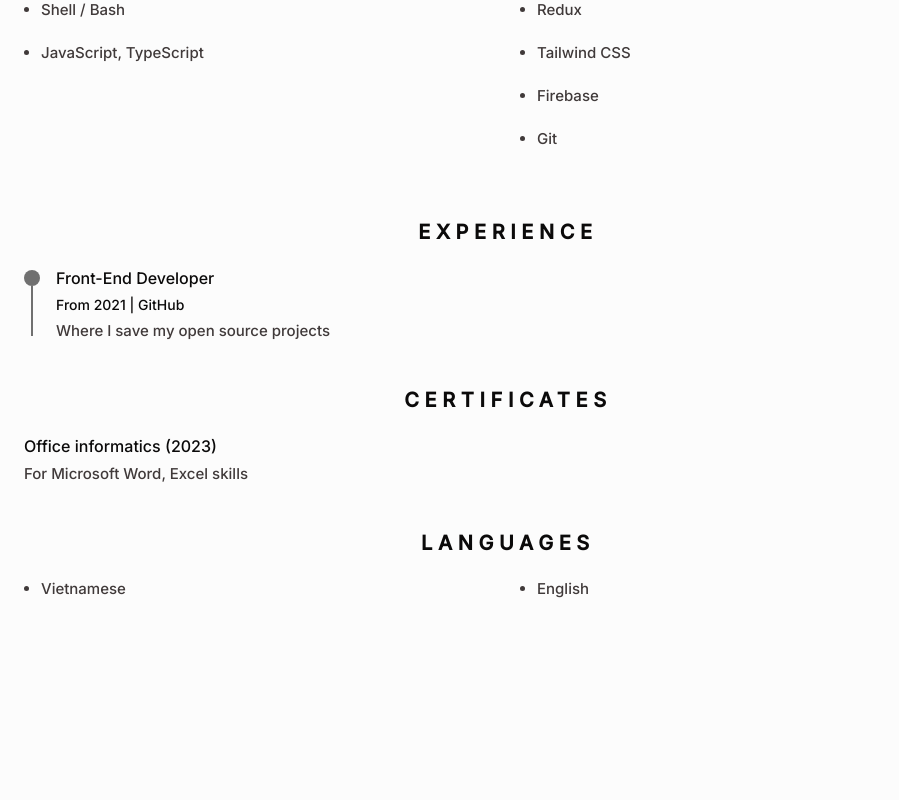
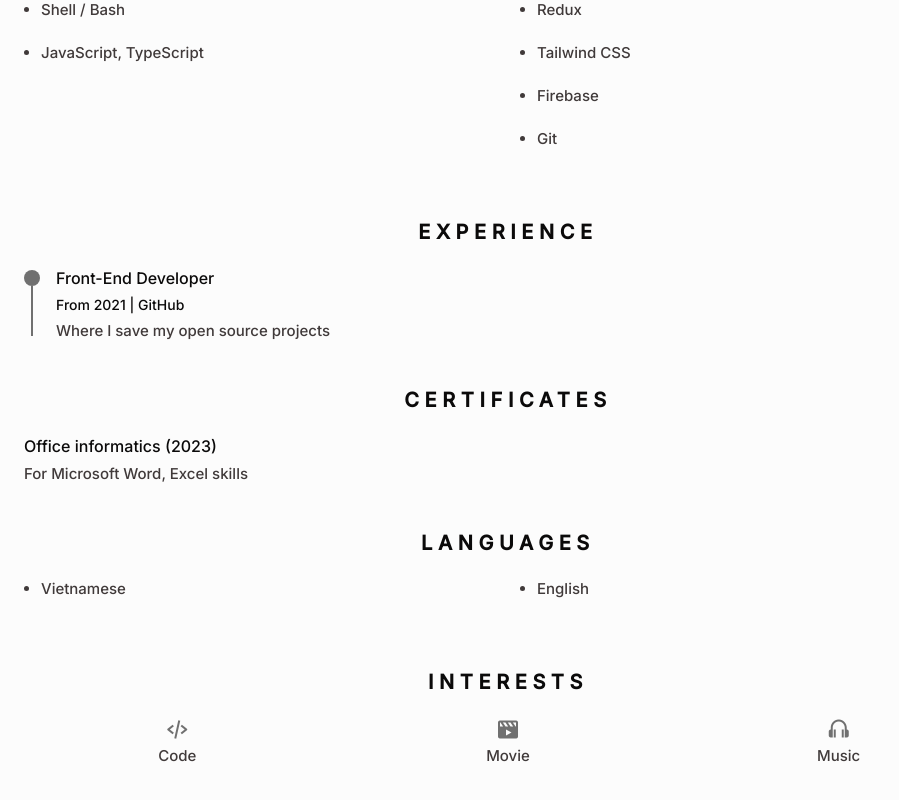
Before and after one commit to yeuxacucodon/curriculum-vitae, a React (Vite) app: page / in a window 1280 px wide. Shown: the part 1198-1998 px from the top of the page, without its empty margins (0-899 px from the left). Before the commit the page ends 1892 px from the top, so only its background shows below. Built offline with nearby package versions, Linux system fonts and the light colour scheme.

Commit message:
add id for each section

```diff
--- a/src/components/Body.tsx
+++ b/src/components/Body.tsx
@@ -8,6 +8,7 @@ import Skills from "./Skills";
 import Experience from "./Experience";
 import Certificates from "./Certificates";
 import Languages from "./Languages";
+import Interests from "./Interests";
 
 export default function Body() {
   return (
@@ -25,6 +26,7 @@ export default function Body() {
           <Experience />
           <Certificates />
           <Languages />
+          <Interests />
         </div>
       </div>
     </main>
--- a/src/components/Header.tsx
+++ b/src/components/Header.tsx
@@ -39,26 +39,26 @@ export default function Header() {
                 </li>
 
                 <li className="nav__item" onClick={() => setShow(false)}>
-                  <a href="#" className="nav__link">
+                  <a href="#skills" className="nav__link">
                     <i className="bx bxs-receipt"></i>Skills
                   </a>
                 </li>
 
                 <li className="nav__item" onClick={() => setShow(false)}>
-                  <a href="#" className="nav__link">
+                  <a href="#experience" className="nav__link">
                     <i className="bx bxs-briefcase"></i>Experience
                   </a>
                 </li>
 
                 <li className="nav__item" onClick={() => setShow(false)}>
-                  <a href="#" className="nav__link">
+                  <a href="#certificates" className="nav__link">
                     <i className="bx bxs-award"></i>Certificates
                   </a>
                 </li>
 
                 <li className="nav__item" onClick={() => setShow(false)}>
-                  <a href="#" className="nav__link">
-                    <i className="bx bx-link-external"></i>References
+                  <a href="#languages" className="nav__link">
+                    <i className="bx bx-link-external"></i>Languages
                   </a>
                 </li>
               </ul>
--- /dev/null
+++ b/src/components/Interests.tsx
@@ -0,0 +1,22 @@
+export default function Interests() {
+  return (
+    <section className="interests section">
+      <h2 className="section-title">Interests</h2>
+
+      <div className="interests__container bd-grid">
+        <div className="interests__content">
+          <i className="bx bx-code-alt"></i>
+          <span className="interests__name">Code</span>
+        </div>
+        <div className="interests__content">
+          <i className="bx bxs-movie-play"></i>
+          <span className="interests__name">Movie</span>
+        </div>
+        <div className="interests__content">
+          <i className="bx bx-headphone"></i>
+          <span className="interests__name">Music</span>
+        </div>
+      </div>
+    </section>
+  );
+}
--- a/src/components/Languages.tsx
+++ b/src/components/Languages.tsx
@@ -1,6 +1,6 @@
 export default function Languages() {
   return (
-    <section className="languages section">
+    <section className="languages section" id="languages">
       <h2 className="section-title">Languages</h2>
 
       <div className="languages__container">
--- a/src/components/Profile.tsx
+++ b/src/components/Profile.tsx
@@ -5,7 +5,7 @@ export default function Profile() {
       <p className="profile__description">
         I'm always learning to improve my programming skills to develop professionally. I'm always work responsibly and
         happy to take on any task. I have several years of experience working with JavaScript, TypeScript, HTML & CSS,
-        React, Redux, React Spring, NEXT.js and Git.
+        React, Redux, React Spring, NEXT.js, Linux Terminal and Git.
       </p>
     </section>
   );
--- a/src/style.scss
+++ b/src/style.scss
@@ -305,3 +305,18 @@ img {
   font-size: $h3-font-size;
   margin-bottom: $mb-1;
 }
+
+.interests__container {
+  grid-template-columns: repeat(3, 1fr);
+  margin-top: $mb-2;
+  .interests__content {
+    display: flex;
+    flex-direction: column;
+    align-items: center;
+    i {
+      font-size: 1.5rem;
+      color: $text-color-light;
+      margin-bottom: 0.25rem;
+    }
+  }
+}
```
